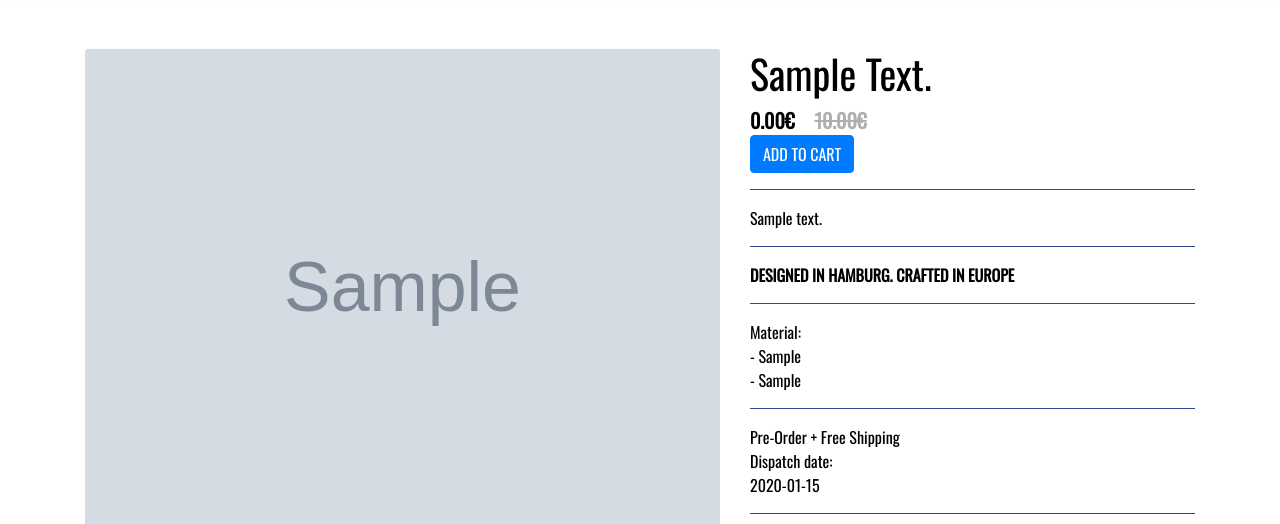
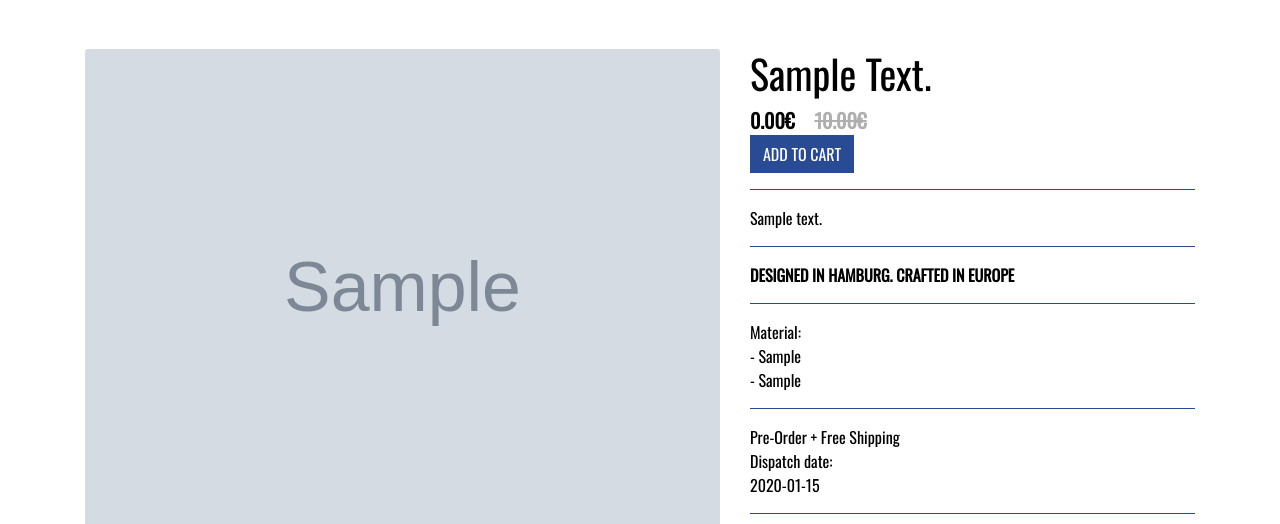
Before and after one commit to p0wen/puffins, a Django app: page /products/1 in a window 1280 px wide. Shown: the part 89-613 px from the top of the page. Run offline with Django 3.2, Linux system fonts and the light colour scheme; tables that the repository leaves empty hold one stand-in row (values such as "Sample post"); grey boxes marked "Sample" are stand-in pictures; parts of the project's set-up code (start-up, migrations or seed data) failed here and were passed over; some libraries are stand-ins or nearby versions; some web fonts are replaced.

Commit message:
fix: styling for product details buttons

```diff
--- a/products/templates/products/product_detail.html
+++ b/products/templates/products/product_detail.html
@@ -42,7 +42,7 @@
 					{% if product_variants.count > 1 %}
 					<div class="size-container">
                     <div class="form-group">
-                        <select class="form-control" id="order_item" name="productvariant">
+                        <select class="form-control rounded-0" id="order_item" name="productvariant">
 						{% for variant in product_variants %}
                             {% if variant.quantity == 0 %}
                                 <option value="{{ variant.id }}" disabeld>{{ variant.size }}</option>
@@ -53,12 +53,12 @@
                         </select>
 					</div>
 					<div class="add-2-cart-container">
-						<button type="submit" class="btn btn-primary">ADD TO CART</button>
+						<button type="submit" class="btn btn button-blue rounded-0">ADD TO CART</button>
 					</div>
                     {% else %}
                         {% for variant in product_variants %}
                     <div class="add-2-cart-container">
-						<button type="submit" class="btn btn-primary" id="order_item" name="productvariant" value="{{ variant.id }}">ADD TO CART</button>
+						<button type="submit" class="btn button-blue rounded-0" id="order_item" name="productvariant" value="{{ variant.id }}">ADD TO CART</button>
 					</div>
                         {% endfor %}
                     {% endif %}
```
